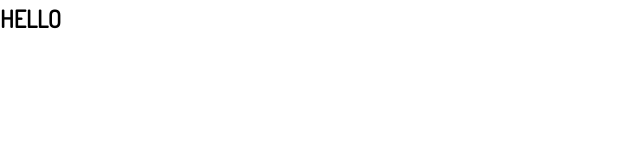
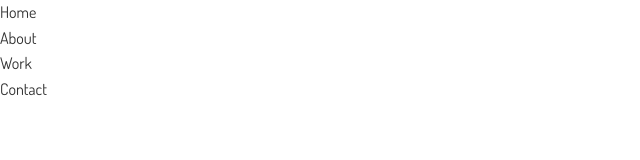
Before and after one commit to naveenKumar0408/Portfolio-website-using-sass, a plain HTML site: page dist/index.html in a window 1280 px wide. Shown: the whole page, without its empty margins (0-640 px from the left). Drawn offline with Linux system fonts and the light colour scheme.

Commit message:
Added Header and Nav Bar for Index.html

```diff
--- a/dist/index.html
+++ b/dist/index.html
@@ -18,6 +18,18 @@
     <title>JOHN DOE | WEB DEVELOPER</title>
 </head>
 <body>
-    <h2>Hello</h2>
+    <header id="header-home">
+      <div class="container">
+        <nav id="main-nav">
+          <!-- <img src="./img/logo.png" alt="my Portfolio" id="logo"> -->
+          <ul>
+            <li><a href="index.html" class="current">Home</a></li>
+            <li><a href="about.html">About</a></li>
+            <li><a href="work.html">Work</a></li>
+            <li><a href="contact.html">Contact</a></li>
+          </ul>
+        </nav>
+      </div>
+    </header>
 </body>
 </html>
```
